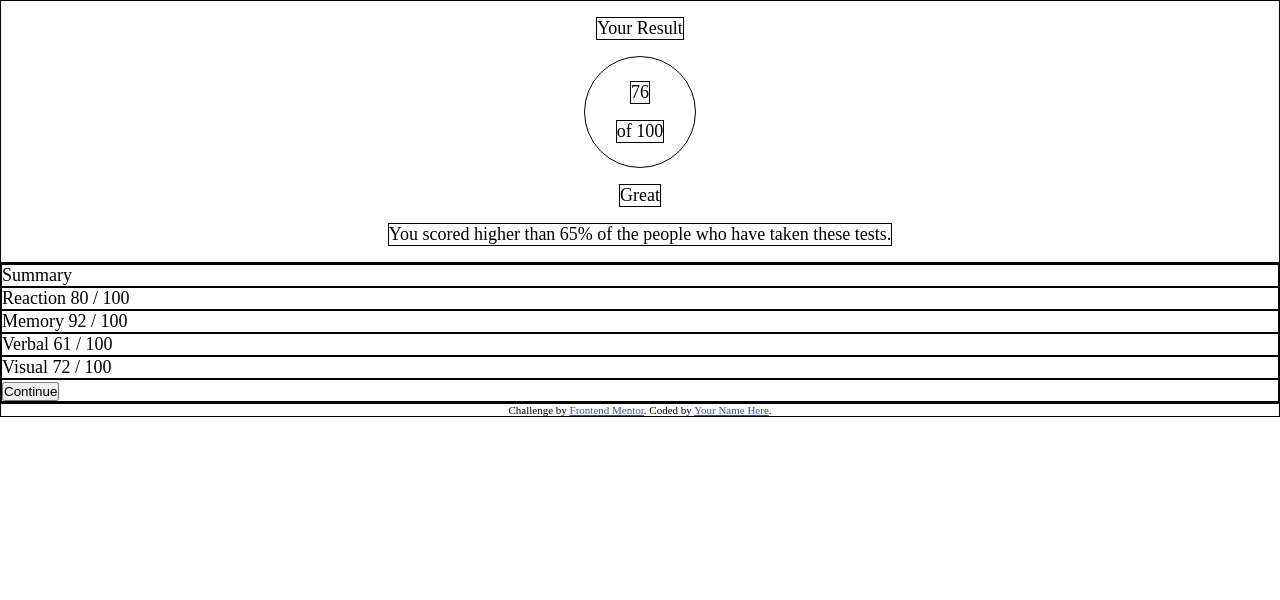
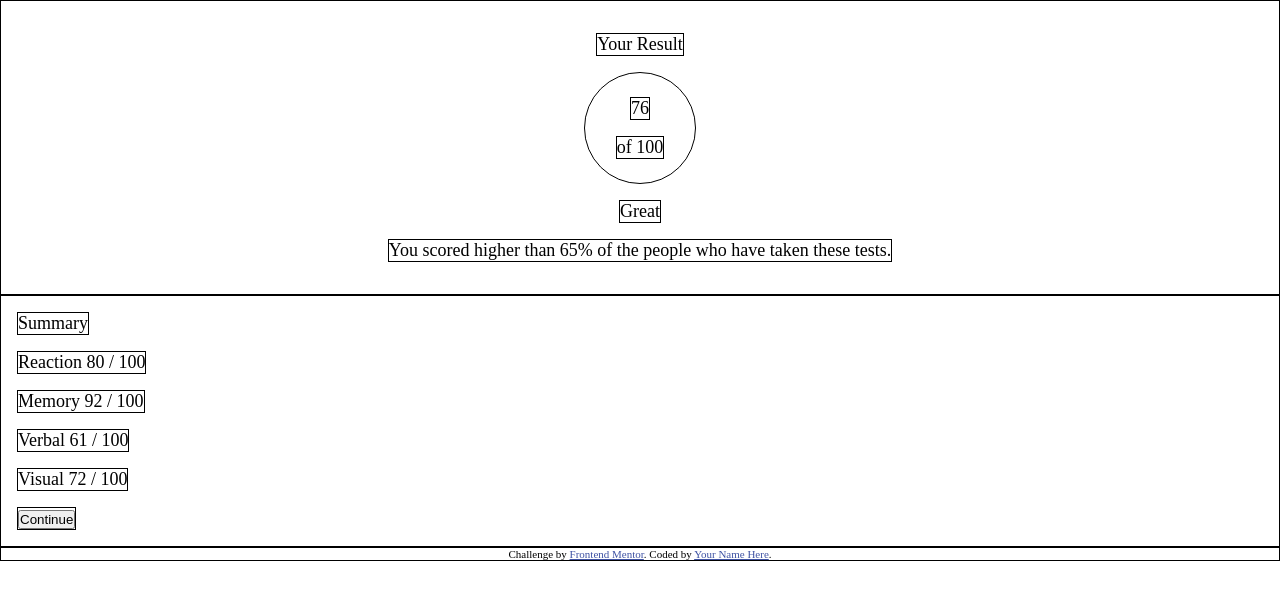
Before and after one commit to Ozzy-codes/frontendMentor-resultSummaryComponent, a plain HTML site: page index.html in a window 1280 px wide. Drawn offline with Linux system fonts and the light colour scheme.

Commit message:
add spacing between elements on itemized summary, align items

```diff
--- a/app.css
+++ b/app.css
@@ -19,7 +19,7 @@ div {
     display: flex;
     flex-direction: column;
     align-items: center;
-    padding: 1rem 2rem;
+    padding: 2rem 3rem;
 }
 
 .total>*+* {
@@ -40,6 +40,11 @@ div {
     align-items: center;
 }
 
+.itemizedSummary {
+    padding: 1rem;
+    align-items: flex-start;
+}
+
 .attribution {
     font-size: 11px;
     text-align: center;
--- a/index.html
+++ b/index.html
@@ -33,7 +33,7 @@
         You scored higher than 65% of the people who have taken these tests.
       </div>
     </div>
-    <div class="itemized summary">
+    <div class="itemizedSummary total">
       <div>
         Summary
       </div>
```
